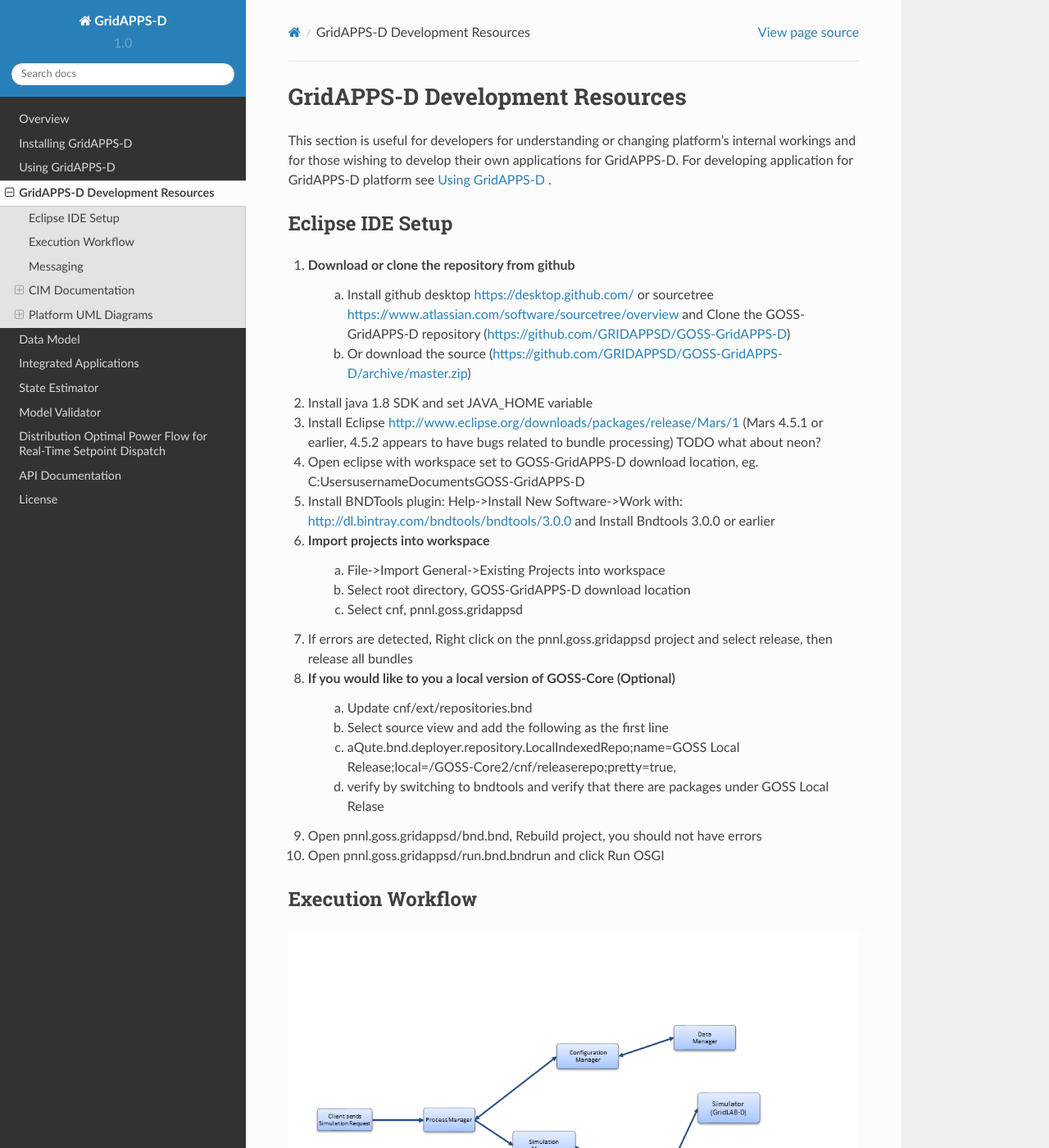
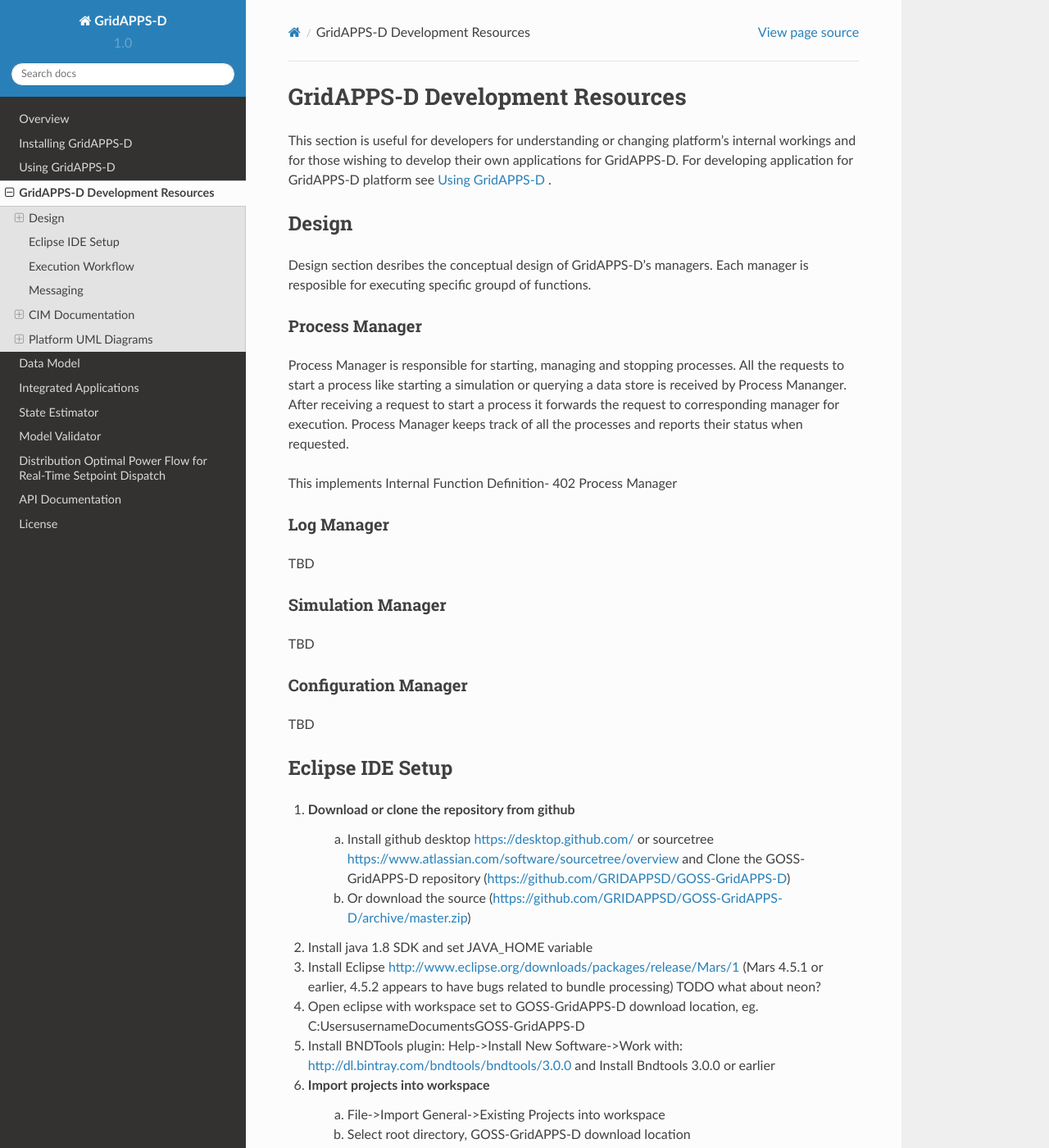
Before and after one commit to ericstephan/gridappsd-docs, a Sphinx documentation site: the page built from docs/source/developer_resources/index.rst, in a window 1280 px wide and 1400 px high. Shown: the whole window at 82% size. Built offline with Sphinx 7.4.7 and the Read the Docs theme 2.0.0, drawn with Linux system fonts in a browser that asks for light colours; pages that are not in the unit, such as notebooks, are missing from menus; some of the changed text lies outside the part shown.

Commit message:
added design section

```diff
--- /dev/null
+++ b/docs/source/developer_resources/design.rst
@@ -0,0 +1,24 @@
+
+Design section desribes the conceptual design of GridAPPS-D's managers. Each manager is resposible for executing specific groupd of functions.
+
+Process Manager
+^^^^^^^^^^^^^^^
+
+Process Manager is responsible for starting, managing and stopping processes.
+All the requests to start a process like starting a simulation or querying a data store is received by Process Mananger.
+After receiving a request to start a process it forwards the request to corresponding manager for execution.
+Process Manager keeps track of all the processes and reports their status when requested.
+
+This implements Internal Function Definition- 402 Process Manager
+
+Log Manager
+^^^^^^^^^^^
+TBD
+
+Simulation Manager
+^^^^^^^^^^^^^^^^^^
+TBD
+
+Configuration Manager
+^^^^^^^^^^^^^^^^^^^^^
+TBD
--- a/docs/source/developer_resources/index.rst
+++ b/docs/source/developer_resources/index.rst
@@ -6,6 +6,10 @@
 
 This section is useful for developers for understanding or changing platform's internal workings and for those wishing to develop their own applications for GridAPPS-D.
 For developing application for GridAPPS-D platform see :ref:`using` .
+
+Design
+------
+.. include:: design.rst
 
 
 Eclipse IDE Setup
```
Also changed, not shown: other parts of docs/source/developer_resources/index.rst (+1 -1 lines).
